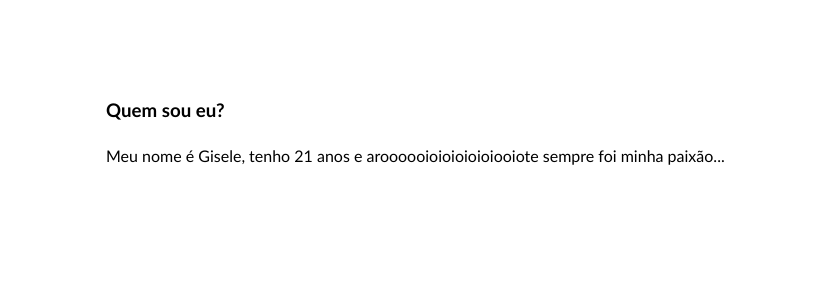
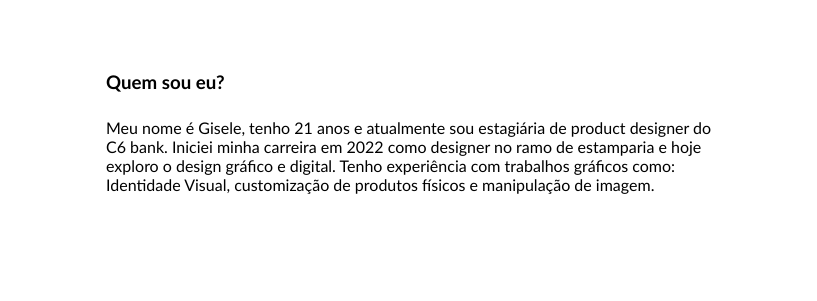
Before and after one commit to JeXisl/JeXisl, a plain HTML site: page sobre.html in a window 1280 px wide. Shown: the part 293-594 px from the top of the page, 0-817 px from the left. Drawn offline with nearby package versions, Linux system fonts and the light colour scheme; grey boxes are pictures that could not be loaded.

Commit message:
Update sobre.html

```diff
--- a/sobre.html
+++ b/sobre.html
@@ -24,8 +24,9 @@
         <div class="informações">
             <h1>Sobre</h1>
             <hr>
-            <h3>Quem sou eu?</h3>
-            <p>Meu nome é Gisele, tenho 21 anos e aroooooioioioioioiooiote sempre foi minha paixão...</p>
+           <h3>Quem sou eu?</h3>
+      <p>Meu nome é Gisele, tenho 21 anos e atualmente sou estagiária de product designer do C6 bank. Iniciei minha carreira em 2022
+        como designer no ramo de estamparia e hoje exploro  o design gráfico e digital. Tenho experiência com trabalhos gráficos como: Identidade Visual, customização de produtos físicos e manipulação de imagem.  </p>
         </div>
         <img class="picture" src="./src/img/eu2.jpg">
     </div>
```
